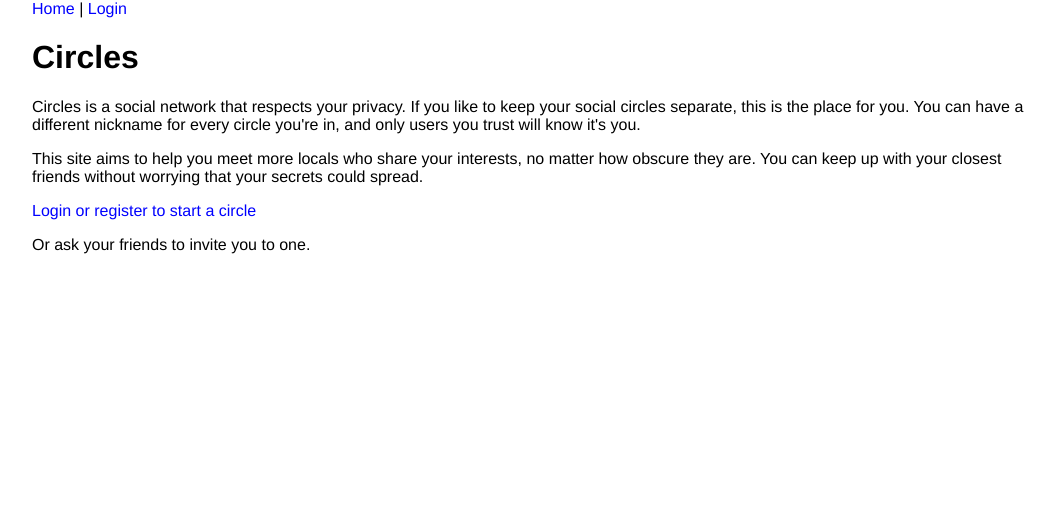
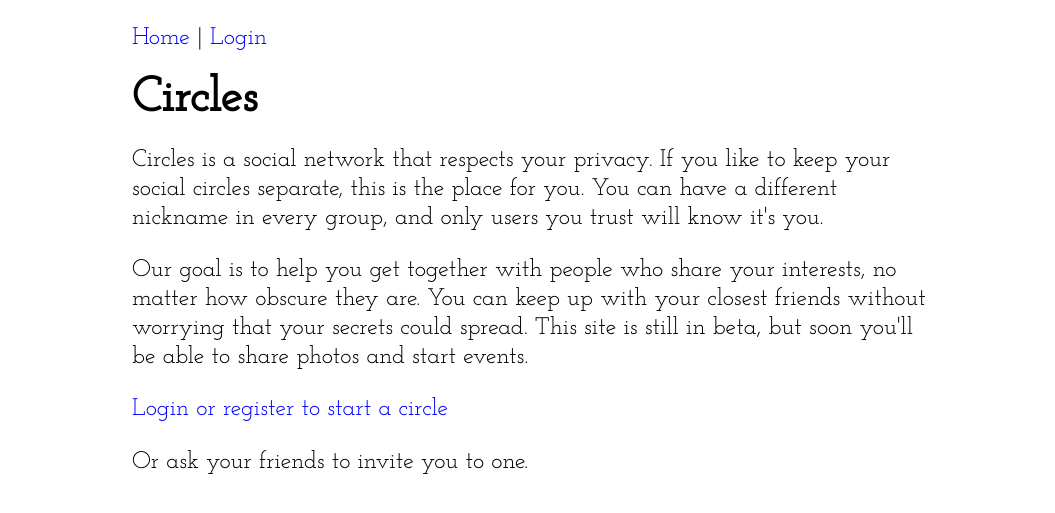
Before and after one commit to nickretallack/Circles, a Flask app: template templates/front.html in a window 1280 px wide. Shown: the top 513 px of the page, without its empty margins (108-1163 px from the left). Run offline with Flask 2, Linux system fonts and the light colour scheme; the template is opened without the code that fills it, so the values that code supplies are empty.

Commit message:
added a silly font and more prose

```diff
--- a/notes.txt
+++ b/notes.txt
@@ -3,6 +3,7 @@ Todo:
         Handle the case where you're logged in when you receive one?  Is this different?  Nah.
     Make it so when you log in it takes you back to the previous page if there was one
         Put the referer in a hidden field in the login form
+    List users in a circle and give them member pages
     Change your name in a circle (and other settings in the future)
     Mark people as trusted when they accept each other's invitations
 
--- a/static/style.css
+++ b/static/style.css
@@ -1,5 +1,5 @@
-html {font-family:helvetica}
-body {max-width:1000px; margin:auto}
+html {font-family:'Josefin Slab', arial, sans-serif; font-size:18pt; line-height:1.2em }
+body {max-width:800px; margin:1em auto}
 a {color:blue; cursor:pointer; text-decoration:none}
 a:hover {text-decoration:underline}
 ul {margin:0; padding:0; list-style:none}
--- a/templates/base.html
+++ b/templates/base.html
@@ -1,6 +1,7 @@
 <!doctype html>
 <html><head>
 <title>Circles</title>
+<link href='http://fonts.googleapis.com/css?family=Josefin+Slab' rel='stylesheet' type='text/css'>
 <link rel="stylesheet" type="text/css" href="{{url_for('static', filename='style.css')}}">
 </head>
 <body>
--- a/templates/front.html
+++ b/templates/front.html
@@ -2,15 +2,17 @@
 
 {% block content %}
 <h1>Circles</h1>
-<p>Circles is a social network that respects your privacy.  If you like to keep your social circles separate, this is the place for you.  You can have a different nickname for every circle you're in, and only users you trust will know it's you.</p>
+{% if not g.user %}
+<p>Circles is a social network that respects your privacy.  If you like to keep your social circles separate, this is the place for you.  You can have a different nickname in every group, and only users you trust will know it's you.</p>
 
-<p>This site aims to help you meet more locals who share your interests, no matter how obscure they are.  You can keep up with your closest friends without worrying that your secrets could spread.</p>
+<p>Our goal is to help you get together with people who share your interests, no matter how obscure they are.  You can keep up with your closest friends without worrying that your secrets could spread.  This site is still in beta, but soon you'll be able to share photos and start events.</p>
+{% endif %}
 
 {% if g.user %}
 <p><a href="{{url_for('new_circle')}}">Create a circle of friends</a></p>
 
 {% if your_circles.count() %}
-<h2>Your Circles</h2>
+<h2>Your Circles:</h2>
 <ul>{% for circle in your_circles %}
 <li><a href="{{circle.url}} ">{{ circle.name }}</a>
 {% endfor %}</ul>
@@ -23,7 +25,7 @@
 {% endif %}
 
 {% if invitations %}
-<h2>Invitations</h2>
+<h2>Invitations:</h2>
 <ul>{% for invitation_set in invitations %}
 <li>
     {% for invitation in invitation_set['invitations'] %}
```
